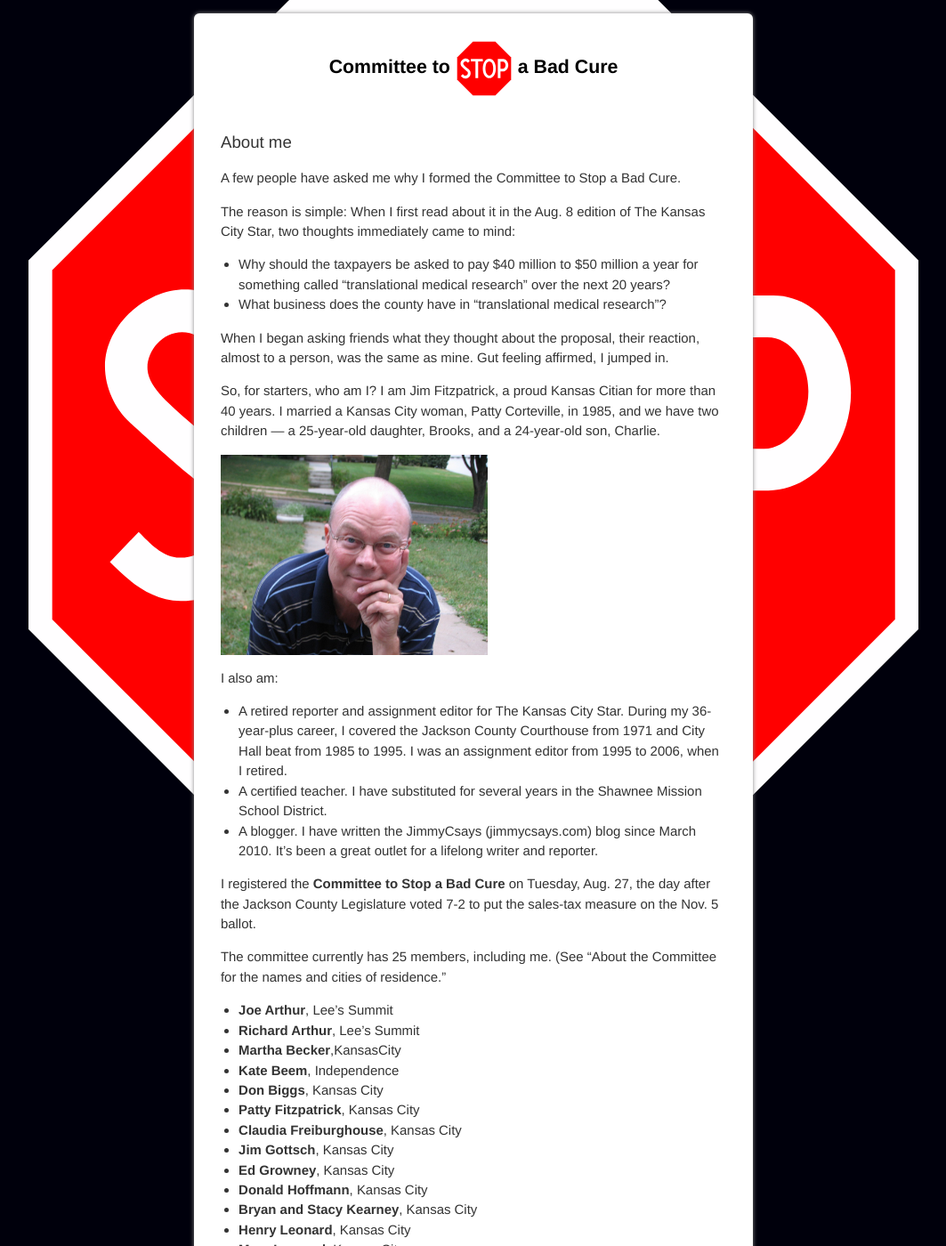
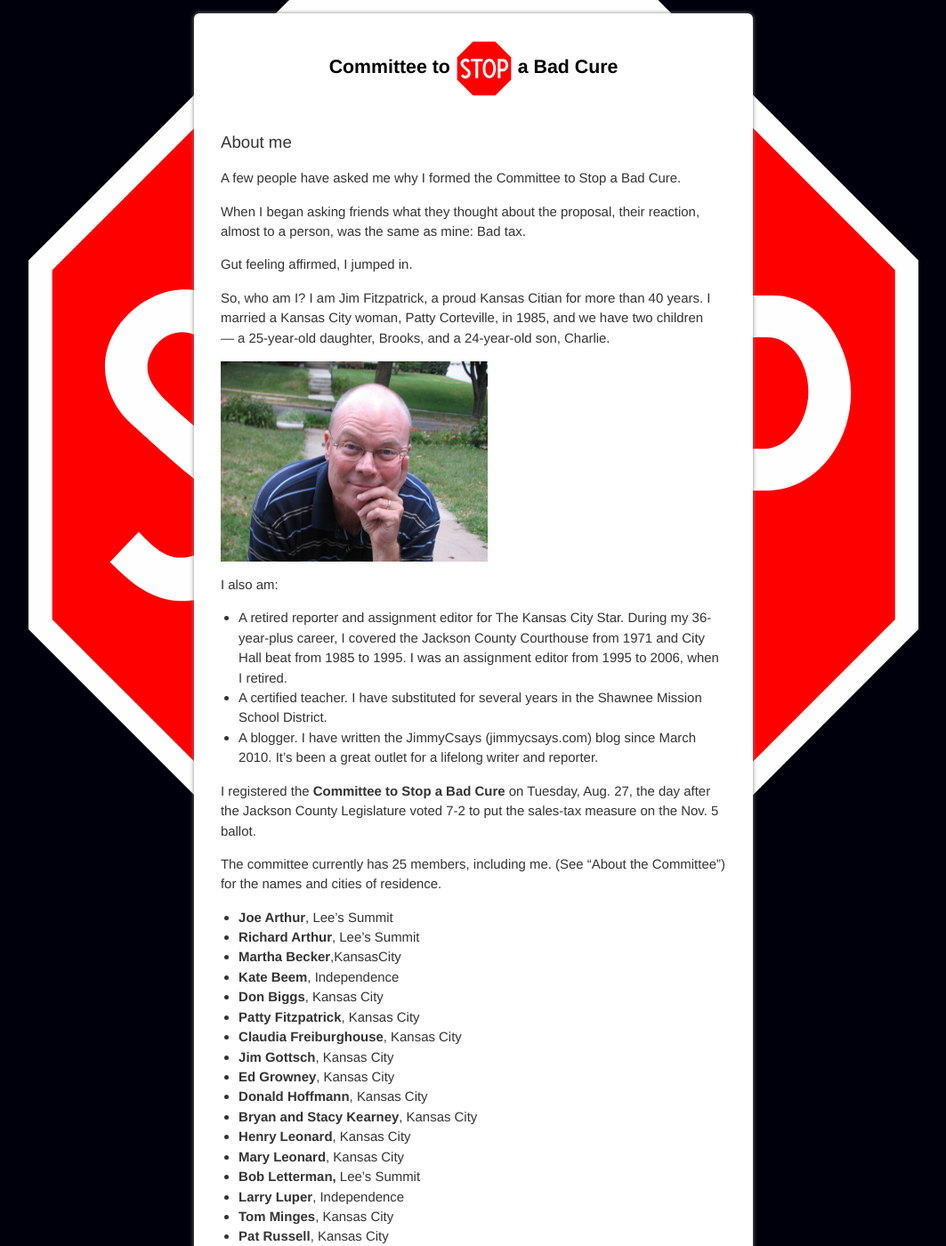
Before and after one commit to jiko/stopabadcure, a Jekyll site: the page built from _posts/2013-09-03-about-us.md, in a window 1280 px wide and 1400 px high. Shown: the whole window at 89% size, without its empty margins (108-1171 px from the left). Built offline with Jekyll 4.4.1, drawn with Linux system fonts in a browser that asks for light colours.

Commit message:
Updated 2013-09-03-about-us.md

```diff
--- a/_posts/2013-09-03-about-us.md
+++ b/_posts/2013-09-03-about-us.md
@@ -7,15 +7,11 @@ published: true
 
 A few people have asked me why I formed the Committee to Stop a Bad Cure.
 
-The reason is simple: When I first read about it in the Aug. 8 edition of The Kansas City Star, two thoughts immediately came to mind:
-<ul>
-	<li>Why should the taxpayers be asked to pay $40 million to $50 million a year for something called “translational medical research” over the next 20 years?</li>
-	<li>What business does the county have in “translational medical research”?</li>
-</ul>
+When I began asking friends what they thought about the proposal, their reaction, almost to a person, was the same as mine: Bad tax.
 
-When I began asking friends what they thought about the proposal, their reaction, almost to a person, was the same as mine. Gut feeling affirmed, I jumped in.
+Gut feeling affirmed, I jumped in.
 
-So, for starters, who am I? I am Jim Fitzpatrick, a proud Kansas Citian for more than 40 years. I married a Kansas City woman, Patty Corteville, in 1985, and we have two children — a 25-year-old daughter, Brooks, and a 24-year-old son, Charlie.
+So, who am I? I am Jim Fitzpatrick, a proud Kansas Citian for more than 40 years. I married a Kansas City woman, Patty Corteville, in 1985, and we have two children — a 25-year-old daughter, Brooks, and a 24-year-old son, Charlie.
 
 <img class="img-responsive" src="{{ site.baseurl }}/img/jimfitz.jpg" width="300" height="225" />
 
@@ -27,7 +23,7 @@ I also am:
 
 I registered the **Committee to Stop a Bad Cure** on Tuesday, Aug. 27, the day after the Jackson County Legislature voted 7-2 to put the sales-tax measure on the Nov. 5 ballot.
 
-The committee currently has 25 members, including me. (See "About the Committee for the names and cities of residence."
+The committee currently has 25 members, including me. (See "About the Committee") for the names and cities of residence.
 
 - **Joe Arthur**, Lee’s Summit
 - **Richard Arthur**, Lee’s Summit
```
